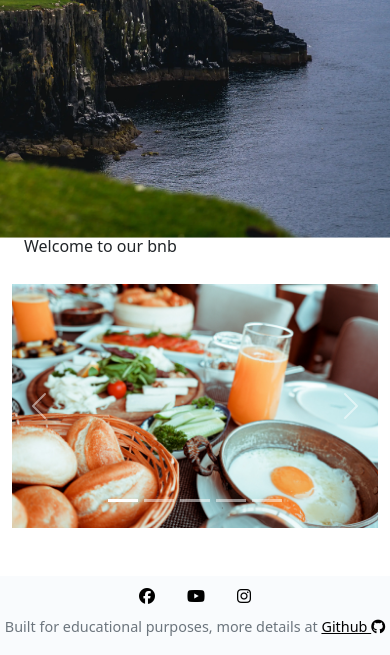
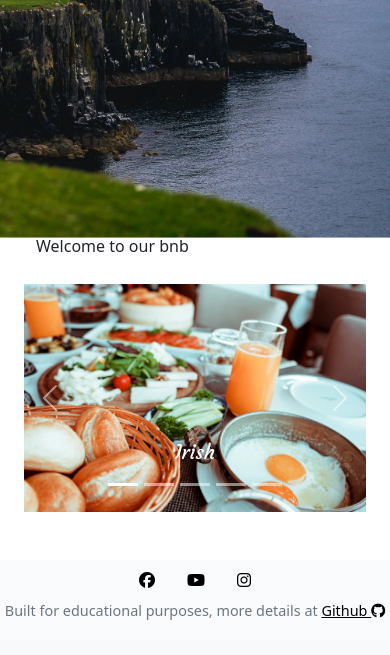
Before and after one commit to AgaToma/lighthouse-bnb, a Django app: page / in a window 390 px wide. Shown: the part 467-1122 px from the top of the page. After the commit the page ends 1087 px from the top, so only its background shows below. Run offline with Django 3.2, Linux system fonts and the light colour scheme; some libraries are stand-ins or nearby versions.

Commit message:
Media query mobile landing wrapper

```diff
--- a/home/templates/home/index.html
+++ b/home/templates/home/index.html
@@ -10,7 +10,7 @@
             <h3 class="motto">Immerse yourself in bliss</h3>
         </div>
     </div>
-    <div class="landing-wrapper">
+    <div class="container d-flex flex-row flex-wrap landing-wrapper">
         <div class="container hero-description">Welcome to our bnb</div>
         <div class="carousel-wrapper">
             <div id="brekkieCarousel" class="carousel slide">
@@ -29,26 +29,29 @@
                 <div class="carousel-inner">
                     <div class="carousel-item active">
                         <img src="{% static 'images/irish-br.webp' %}" class="d-block w-100" alt="irish breakfast">
-                        <div class="carousel-caption d-none d-md-block">
+                        <div class="carousel-caption d-md-block">
                             <h5>Irish</h5>
-                            <p>Nation's beloved eggs, rashers and more with a hearty serving of veggies for those who
+                            <p class="d-none">Nation's beloved eggs, rashers and more with a hearty serving of veggies
+                                for those who
                                 want
                                 it</p>
                         </div>
                     </div>
                     <div class="carousel-item">
                         <img src="{% static 'images/cont-br.webp' %}" class="d-block w-100" alt="continental brakfast">
-                        <div class="carousel-caption d-none d-md-block">
+                        <div class="carousel-caption d-md-block">
                             <h5>Continental</h5>
-                            <p>A selection of fruit, veg, toast and more for those who want something different</p>
+                            <p class="d-none">A selection of fruit, veg, toast and more for those who want something
+                                different</p>
                         </div>
                     </div>
                     <div class="carousel-item">
                         <img src="{% static 'images/gluten-free.webp' %}" class="d-block w-100"
                             alt="gluten-free breakfast">
-                        <div class="carousel-caption d-none d-md-block">
+                        <div class="carousel-caption d-md-block">
                             <h5>Gluten-free</h5>
-                            <p>Hearty fruit porrigde or mix of Irish & continental with gluten-free bread, when gluten
+                            <p class="d-none">Hearty fruit porrigde or mix of Irish & continental with gluten-free
+                                bread, when gluten
                                 is
                                 not
                                 welcome</p>
@@ -56,9 +59,10 @@
                     </div>
                     <div class="carousel-item">
                         <img src="{% static 'images/vegan-br.webp' %}" class="d-block w-100" alt="vegan breakfast">
-                        <div class="carousel-caption d-none d-md-block">
+                        <div class="carousel-caption d-md-block">
                             <h5>Vegan</h5>
-                            <p>Fresh home made baguette with delicious sides to kick-start the day for those on fully
+                            <p class="d-none">Fresh home made baguette with delicious sides to kick-start the day for
+                                those on fully
                                 plant
                                 based diet</p>
                         </div>
@@ -66,9 +70,10 @@
                     <div class="carousel-item">
                         <img src="{% static 'images/br-in-bed.webp' %}" class="d-block w-100"
                             alt="gluten-free breakfast">
-                        <div class="carousel-caption d-none d-md-block">
+                        <div class="carousel-caption d-md-block">
                             <h5>In bed</h5>
-                            <p>Choose any of the four options to be brough to your room! Just let our staff know at
+                            <p class="d-none">Choose any of the four options to be brough to your room! Just let our
+                                staff know at
                                 least a
                                 day in advance.</p>
                         </div>
--- a/static/css/base.css
+++ b/static/css/base.css
@@ -116,14 +116,16 @@ header nav {
 }
 
 .landing-wrapper {
-    display: flex;
-    flex-wrap: wrap;
     margin-top: 7%;
 }
 
+.carousel-wrapper {
+    width: 60%;
+}
 
 .hero-description {
     height: 6vh;
+    width: 40%;
 }
 
 
@@ -162,3 +164,11 @@ p a {
 .float-r {
     float: right;
 }
+
+@media (max-width: 768px) {
+
+    .hero-description,
+    .carousel-wrapper {
+        width: 100%;
+    }
+}
```
